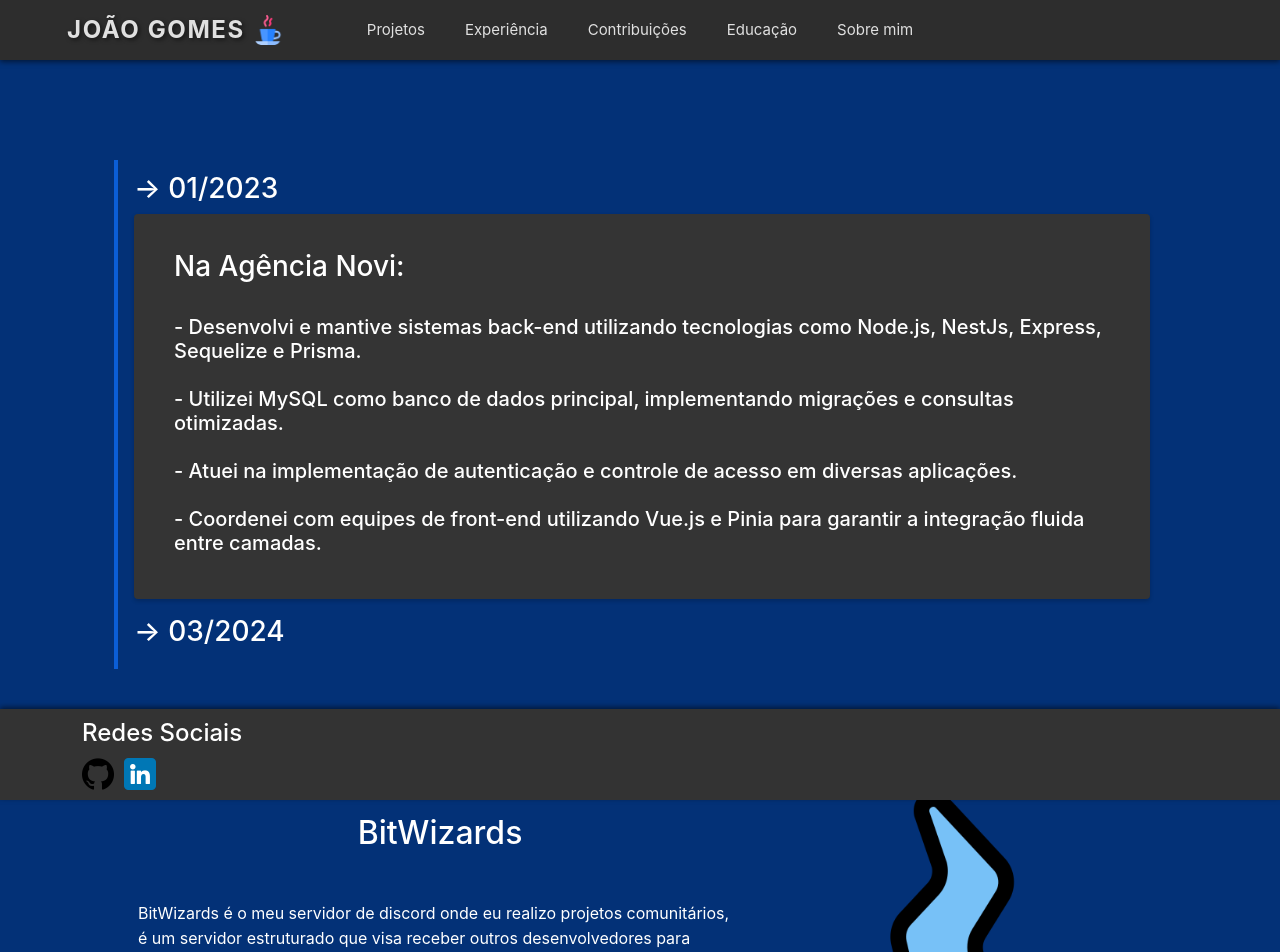
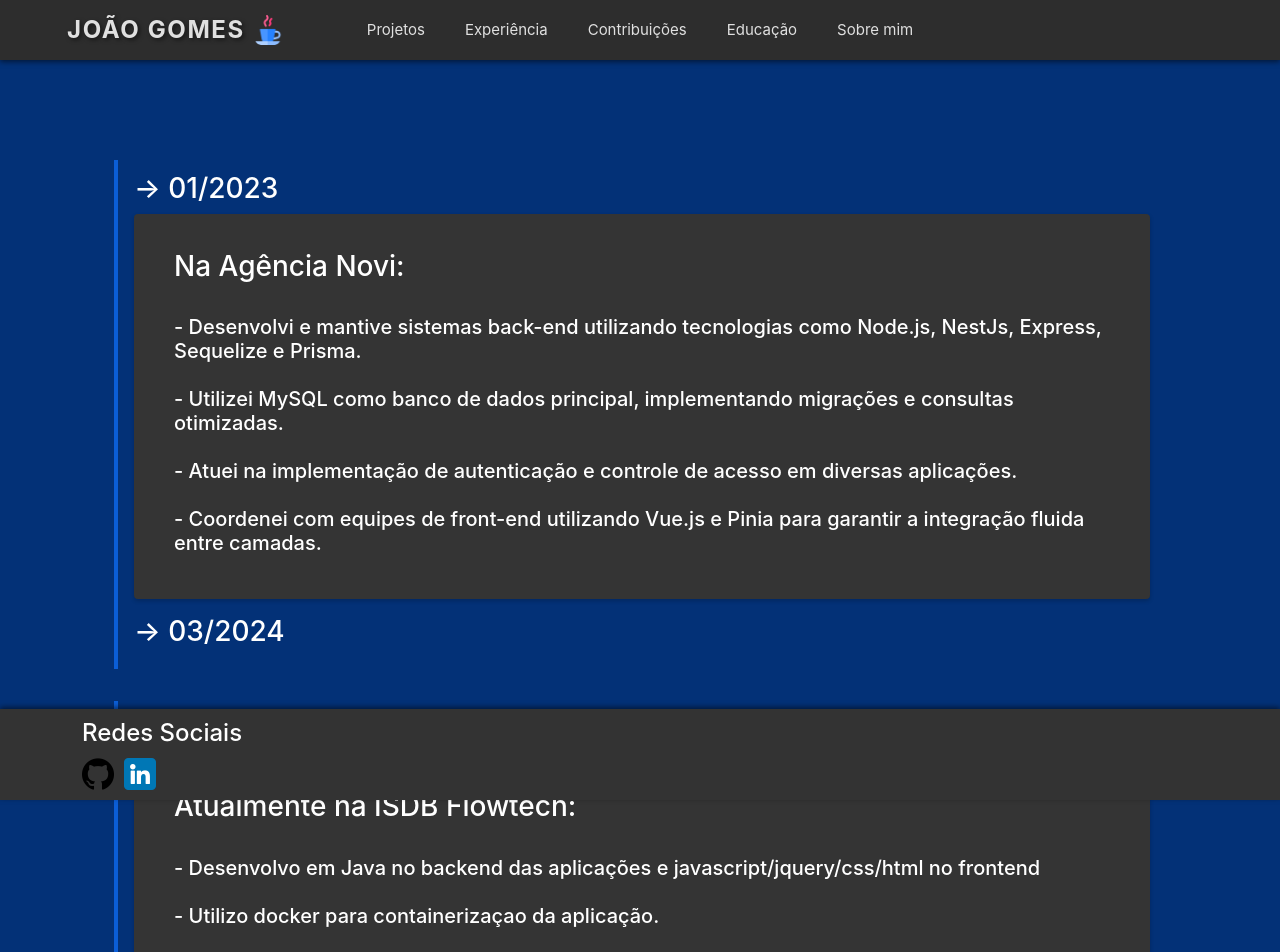
Before and after one commit to joaomarcelo09/jg-portfolio, a Vue app: page /projects in a window 1280 px wide. Shown: the top 952 px of the page. Built offline with nearby package versions, Linux system fonts and the light colour scheme.

Commit message:
feat: update data

```diff
--- a/src/stores/curriculumStore.ts
+++ b/src/stores/curriculumStore.ts
@@ -22,6 +22,15 @@
           'Utilizei MySQL como banco de dados principal, implementando migrações e consultas otimizadas.',
           'Atuei na implementação de autenticação e controle de acesso em diversas aplicações.',
           'Coordenei com equipes de front-end utilizando Vue.js e Pinia para garantir a integração fluida entre camadas.'
+        ]
+      },
+      {
+        company: 'ISDB Flowtech',
+        role: 'Estagiário em desenvolvimento de software',
+        date_init: '11/2024',
+        responsibilities: [
+          'Desenvolvo em Java no backend das aplicações e javascript/jquery/css/html no frontend',
+          'Utilizo docker para containerizaçao da aplicação.',
         ]
       }
     ],
--- a/src/views/ExperienceView.vue
+++ b/src/views/ExperienceView.vue
@@ -4,12 +4,13 @@
     <div class="timeline-item">
       <div class="section">
         <div class="section-header d-flex justify-content-start">
-          <h3>Na {{ exp.company }}:</h3>
+          <h3 v-if="exp.date_end">Na {{ exp.company }}:</h3>
+          <h3 v-if="!exp.date_end">Atualmente na {{ exp.company }}:</h3>
         </div>
         <h5 class="mt-4" v-for="section in exp.responsibilities" :key="section">- {{ section }}</h5>
       </div>
     </div>
-    <h3>-> {{ exp.date_end }}</h3>
+    <h3 v-if="exp.date_end">-> {{ exp.date_end }}</h3>
   </div>
   <h3 class="mt-3">Presente</h3>
 </template>
```
Also changed, not shown: 1 other file (tests, documents, lock files or other folders).
